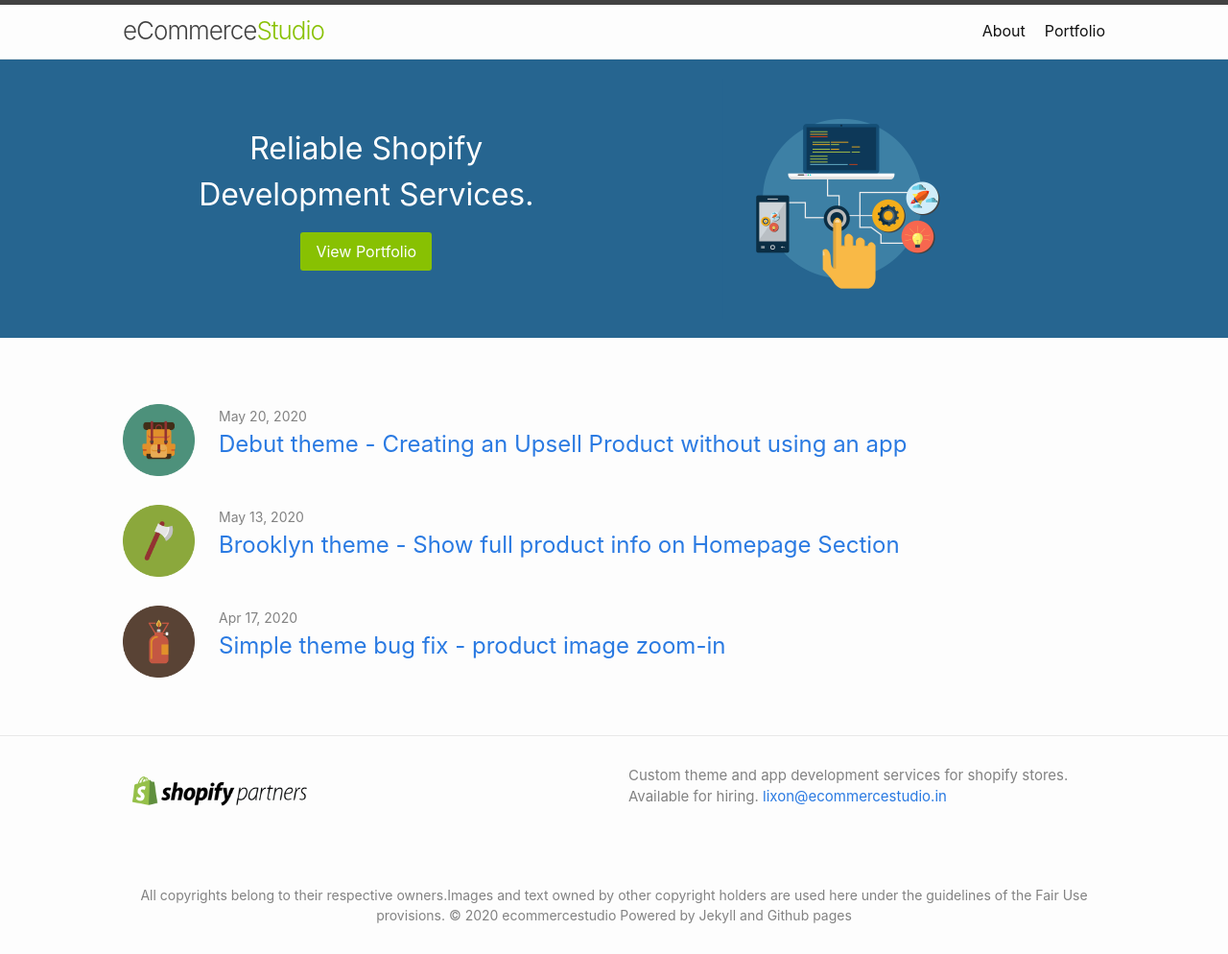
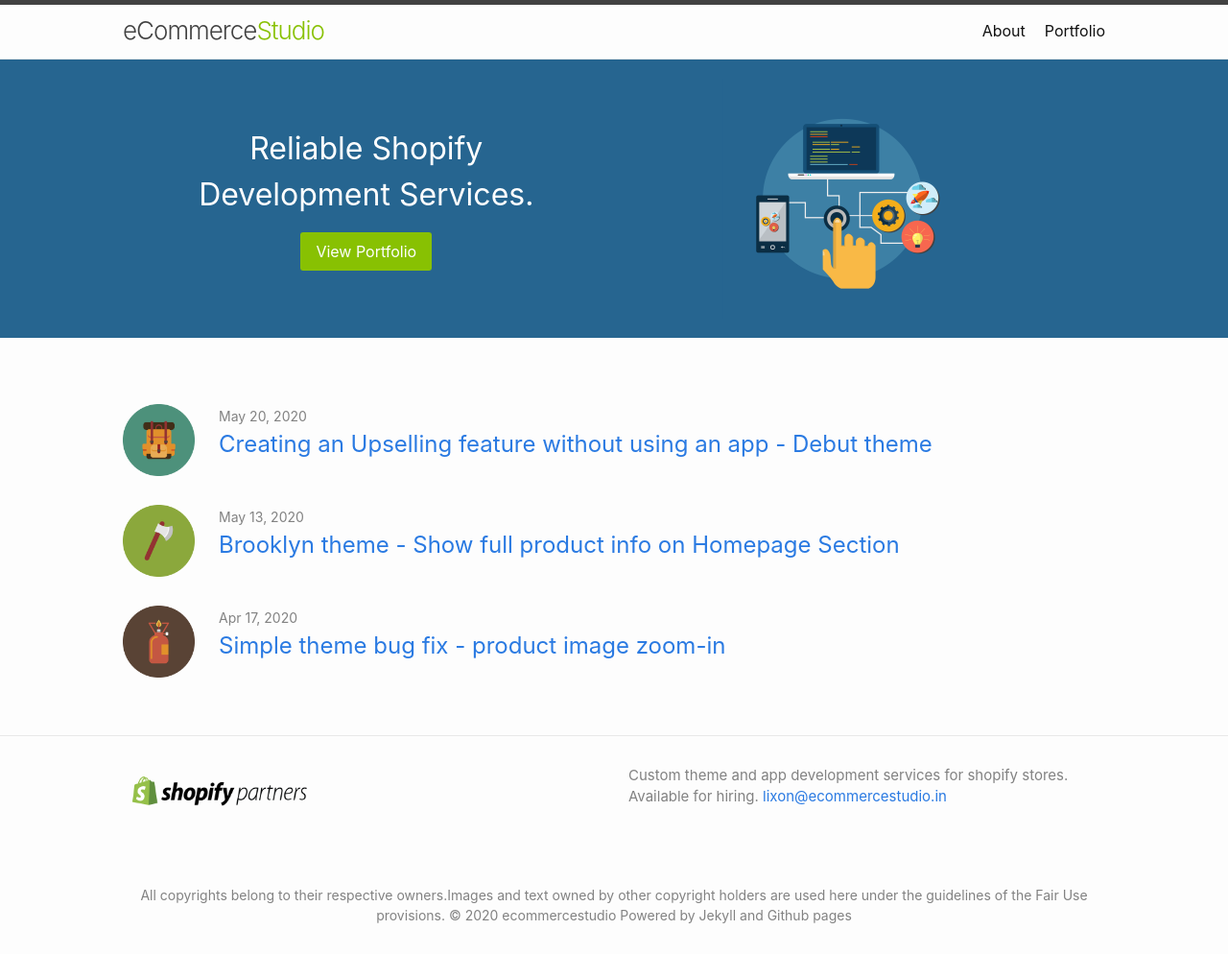
Before and after one commit to lixonic/ecommercestudio, a Jekyll site: the page built from index.markdown, in a window 1280 px wide. Shown: the whole page at 96% size. Built offline with Jekyll 4.4.1, drawn with Linux system fonts in a browser that asks for light colours.

Commit message:
page fix

```diff
--- a/_posts/2020-05-20-debut-theme-upsell-product-cart.md
+++ b/_posts/2020-05-20-debut-theme-upsell-product-cart.md
@@ -1,6 +1,6 @@
 ---
 layout: post
-title:  "Debut theme - Creating an Upsell Product without using an app"
+title:  "Creating an Upselling feature without using an app - Debut theme"
 date:   2020-05-20 12:26:35 +0530
 categories: Debut-theme
 ---
```
